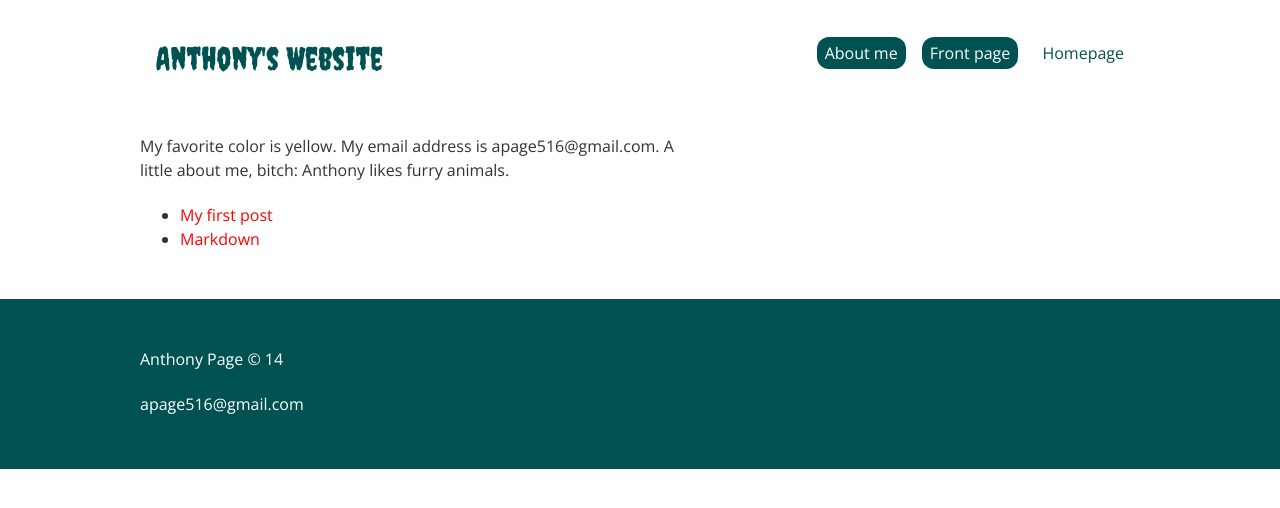
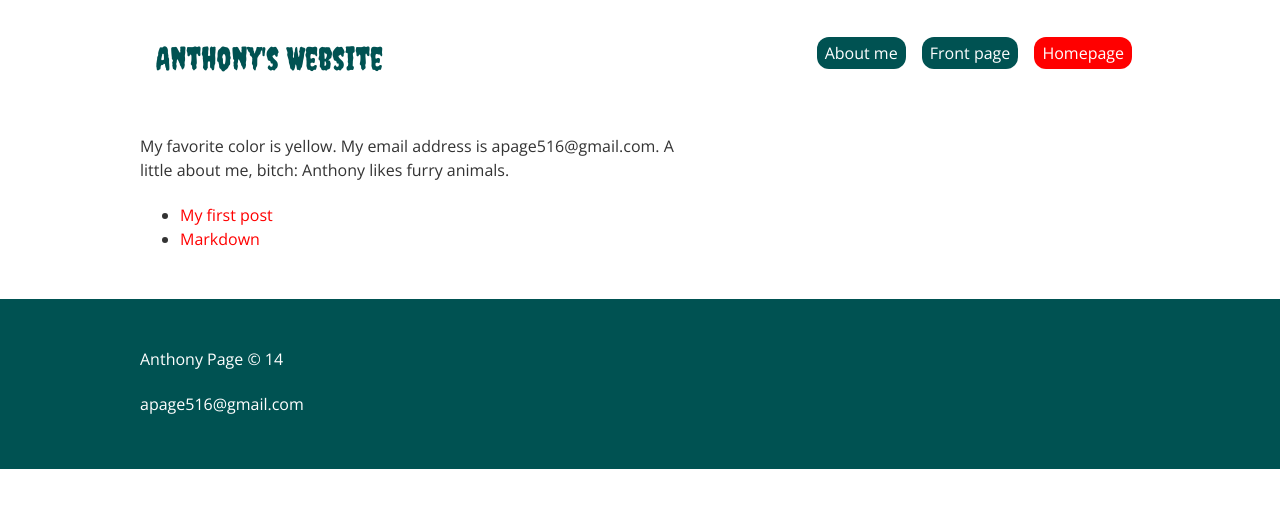
Before and after one commit to theanthonypage/theanthonypage.github.io, a Jekyll site: the page built from index.html, in a window 1280 px wide. Shown: the top 508 px of the page. Built offline with Jekyll 4.4.1, drawn with Linux system fonts in a browser that asks for light colours.

Commit message:
changed active color

```diff
--- a/css/main.css
+++ b/css/main.css
@@ -144,8 +144,8 @@ a:hover {
 }
 
 .nav-link.active {
-	background-color:white;
-	color:#005252;
+	background-color:red;
+	color:white;
 }
 
 /* Columns */
```
